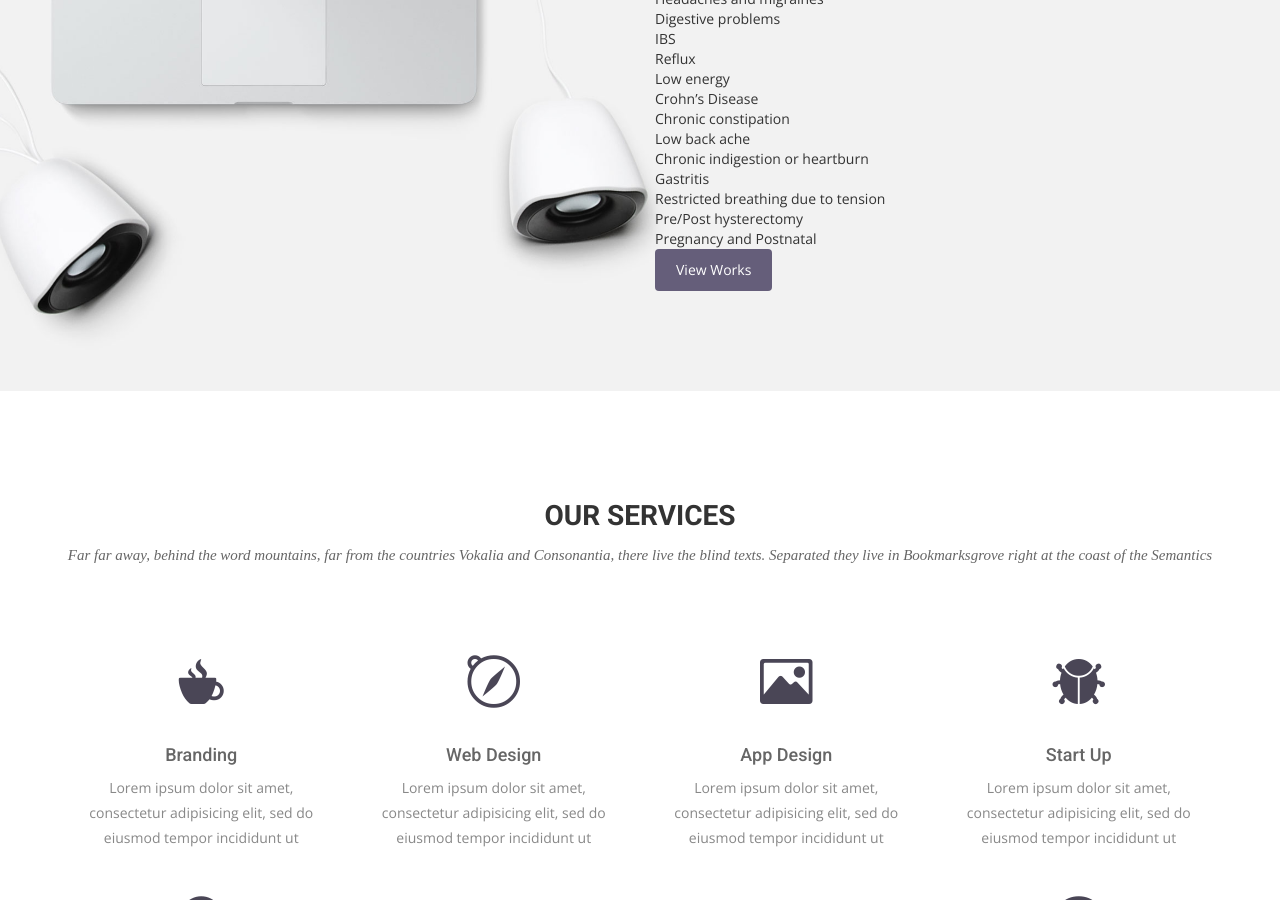
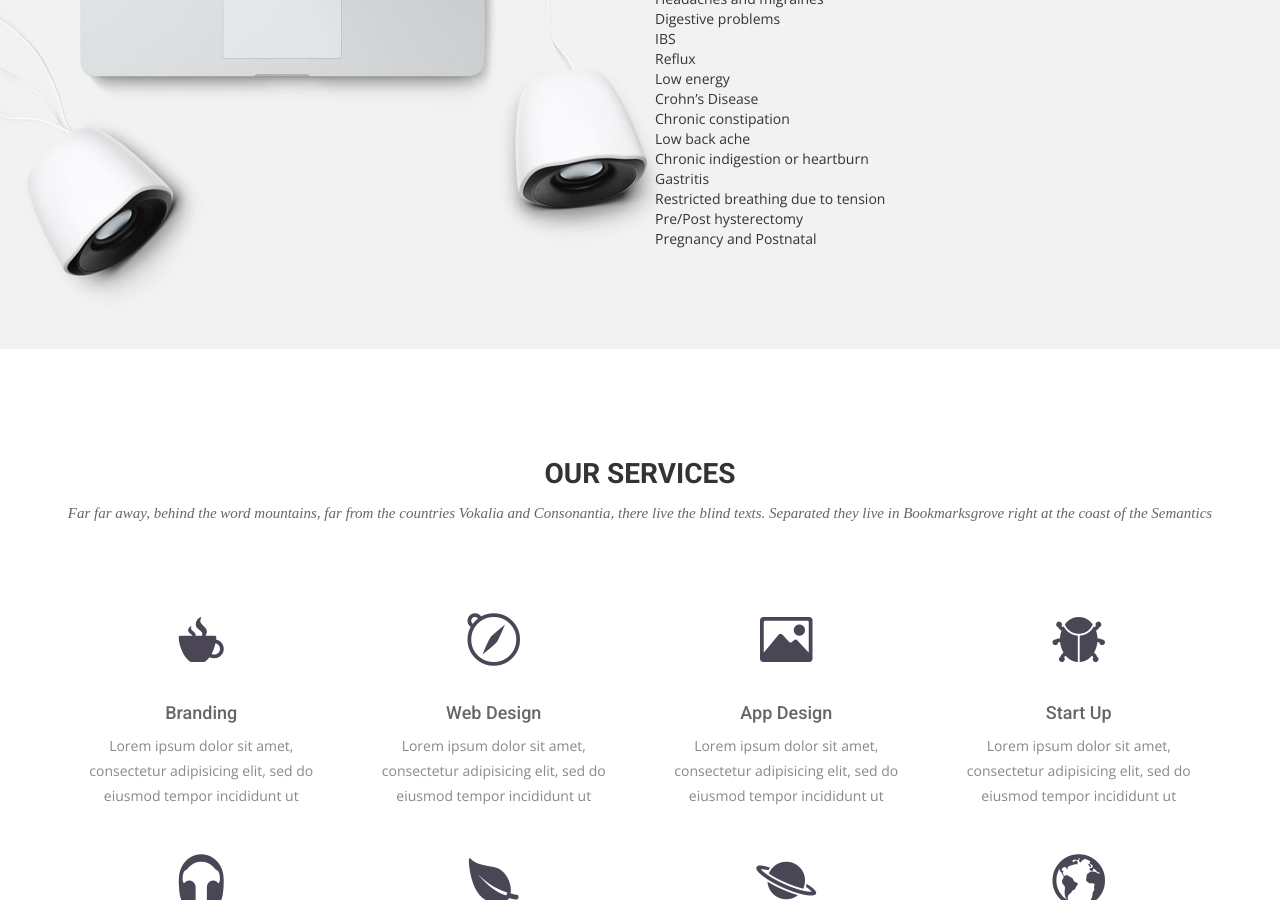
Before and after one commit to rachel-miller/rachel-miller.github.io, a Jekyll site: the page built from index.html, in a window 1280 px wide and 900 px high, scrolled down 1900 px. Built offline with Jekyll 4.4.1, drawn with Linux system fonts in a browser that asks for light colours; nearby versions of some CDN libraries; some web fonts are replaced.

```diff
--- a/index.html
+++ b/index.html
@@ -73,7 +73,6 @@
           <li>Pre/Post hysterectomy</li>
           <li>Pregnancy and Postnatal</li>
         </ul>
-      <a href="#" class="btn btn-view-works">View Works</a>
     </div>
   </div>
 </div>
```
